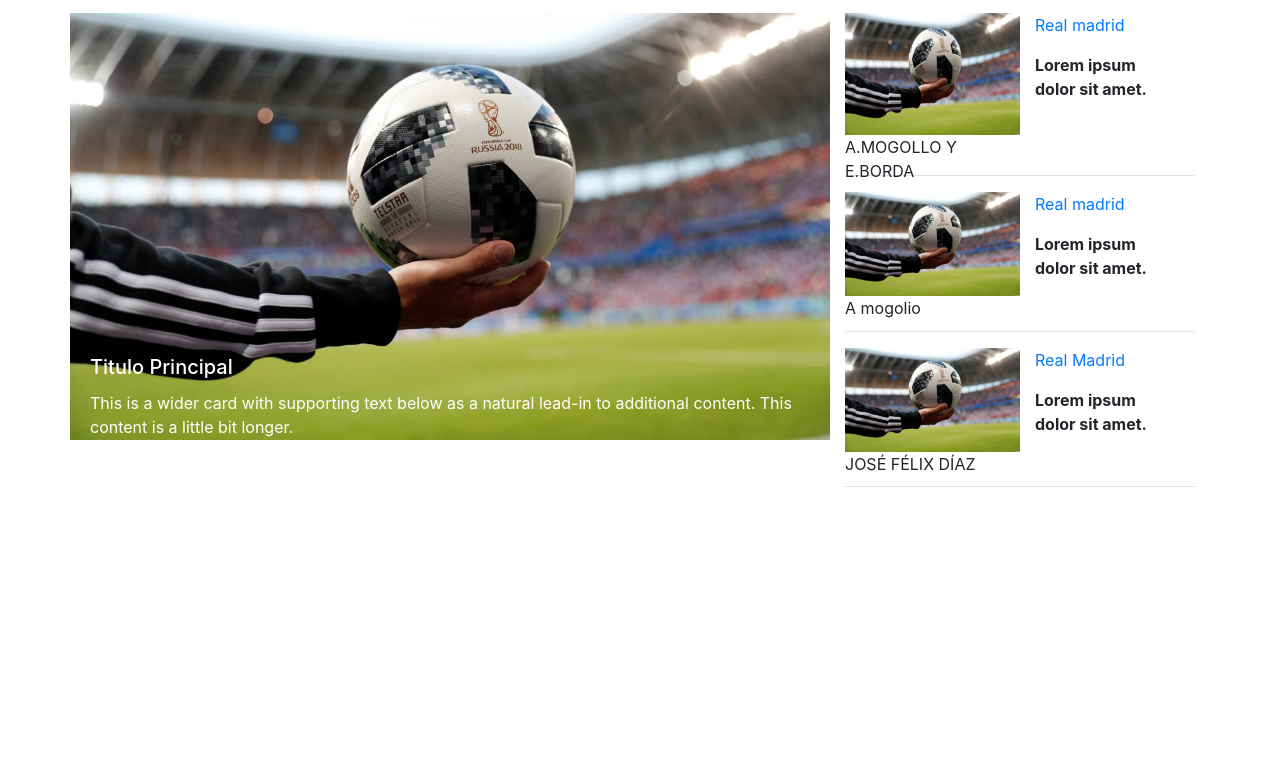
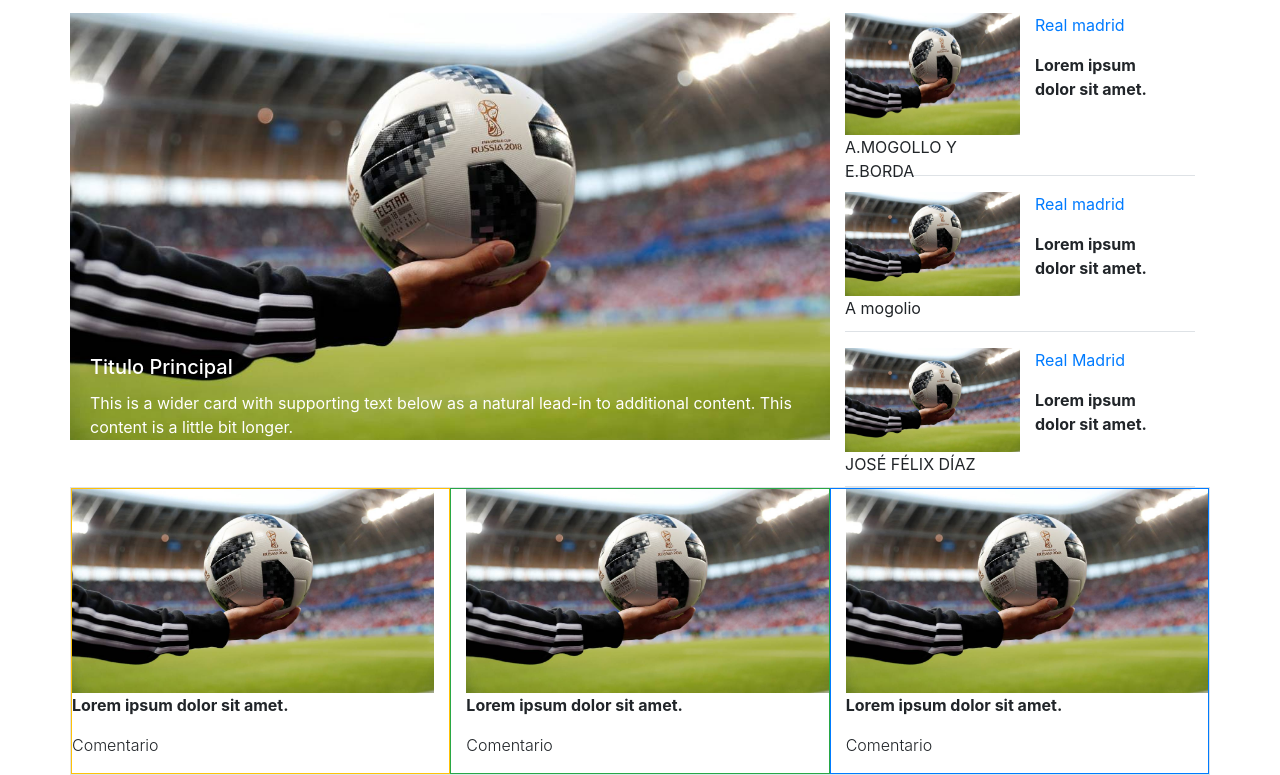
Before and after one commit to vmagana3/practicaMarca, a plain HTML site: page index.html in a window 1280 px wide. Shown: the part 386-1161 px from the top of the page. Before the commit the page ends 873 px from the top, so only its background shows below. Drawn offline with nearby package versions, Linux system fonts and the light colour scheme.

Commit message:
Cuarto commit

```diff
--- a/index.html
+++ b/index.html
@@ -293,6 +293,32 @@
 
         <!---------------------------------Segunda parte central imagenes ----------------------------------------------->
 
+        <div class="container">
+          <div class="row border">
+
+            <div class="col-md-4 pl-0 border border-warning">
+              <img src="img/fut.jpg" alt="" width="100%;">
+              <p class="font-weight-bold">Lorem ipsum dolor sit amet.</p>
+              <p class="font-weight-light">Comentario</p>
+            </div>
+
+            <div class="col-md-4 pr-0 border border-success">
+              <img src="img/fut.jpg" alt="" width="100%;">
+              <p class="font-weight-bold">Lorem ipsum dolor sit amet.</p>
+              <p class="font-weight-light">Comentario</p>
+            </div>
+
+            <div class="col-md-4 pr-0 border border-primary">
+              <img src="img/fut.jpg" alt="" width="100%;">
+              <p class="font-weight-bold">Lorem ipsum dolor sit amet.</p>
+              <p class="font-weight-light">Comentario</p>
+            </div>
+
+          </div>
+
+        </div>
+
+
 
 
 
```
